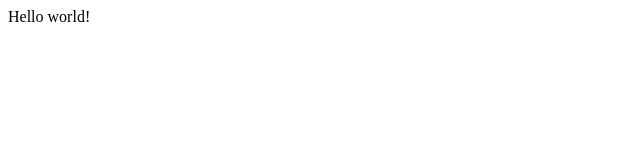
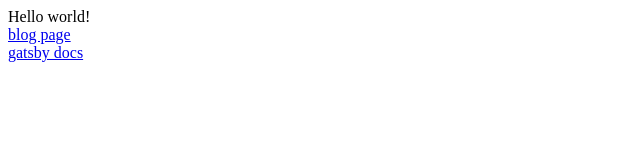
Before and after one commit to Dragontalker/gatsby-tutorial-v2, a Gatsby site: page / in a window 1280 px wide. Shown: the whole page, without its empty margins (0-640 px from the left). Built offline with nearby package versions, Linux system fonts and the light colour scheme; Gatsby itself is replaced by a stand-in of ours.

Commit message:
Added two links for testing.

```diff
--- a/src/pages/index.js
+++ b/src/pages/index.js
@@ -1,3 +1,11 @@
 import React from "react";
 
-export default () => <div>Hello world!</div>;
+export default () => (
+  <div>
+    Hello world!
+    <div>
+      <a href="/blog/">blog page</a>
+    </div>
+    <a href="/https://www.gatsbyjs.org/">gatsby docs</a>
+  </div>
+);
```
